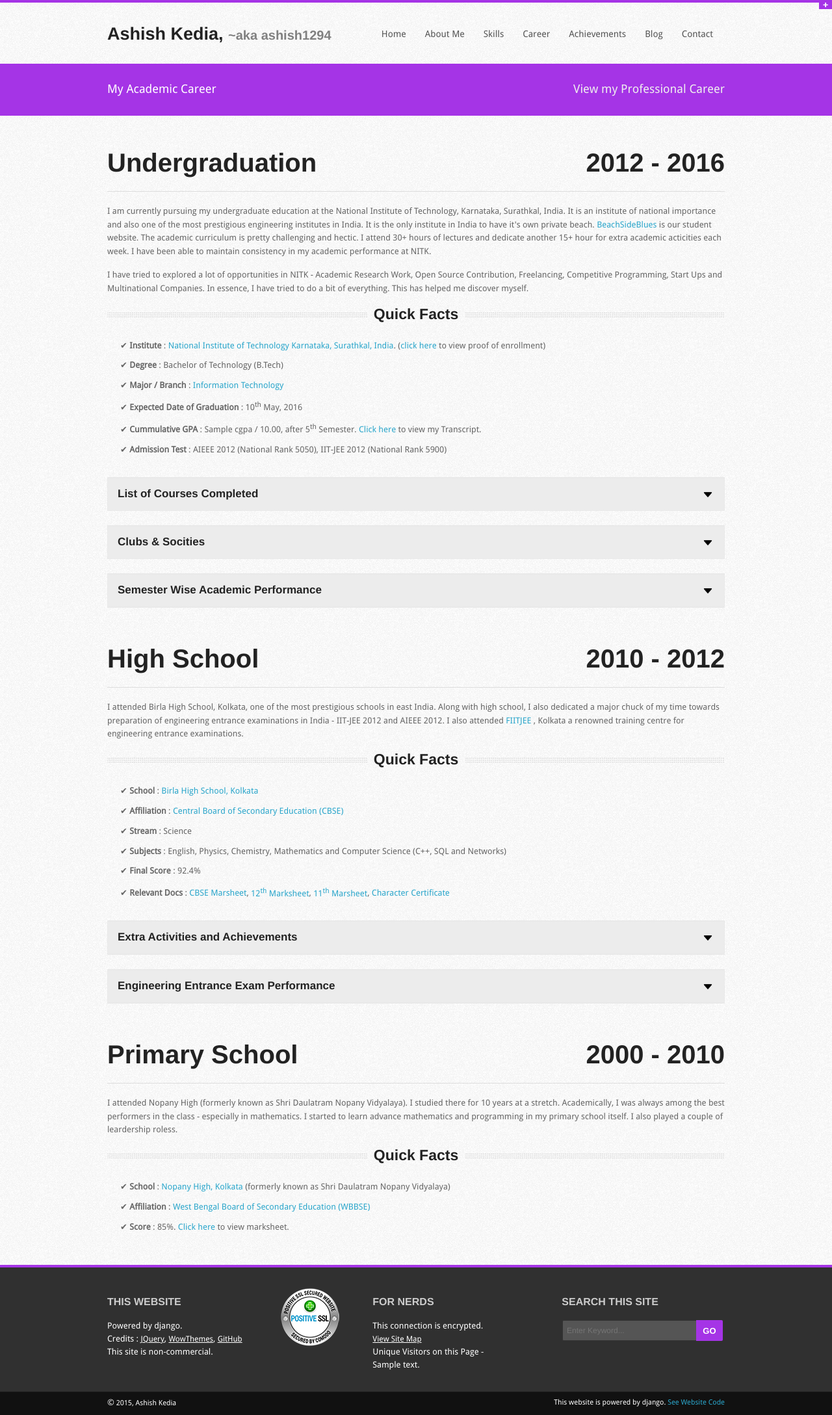
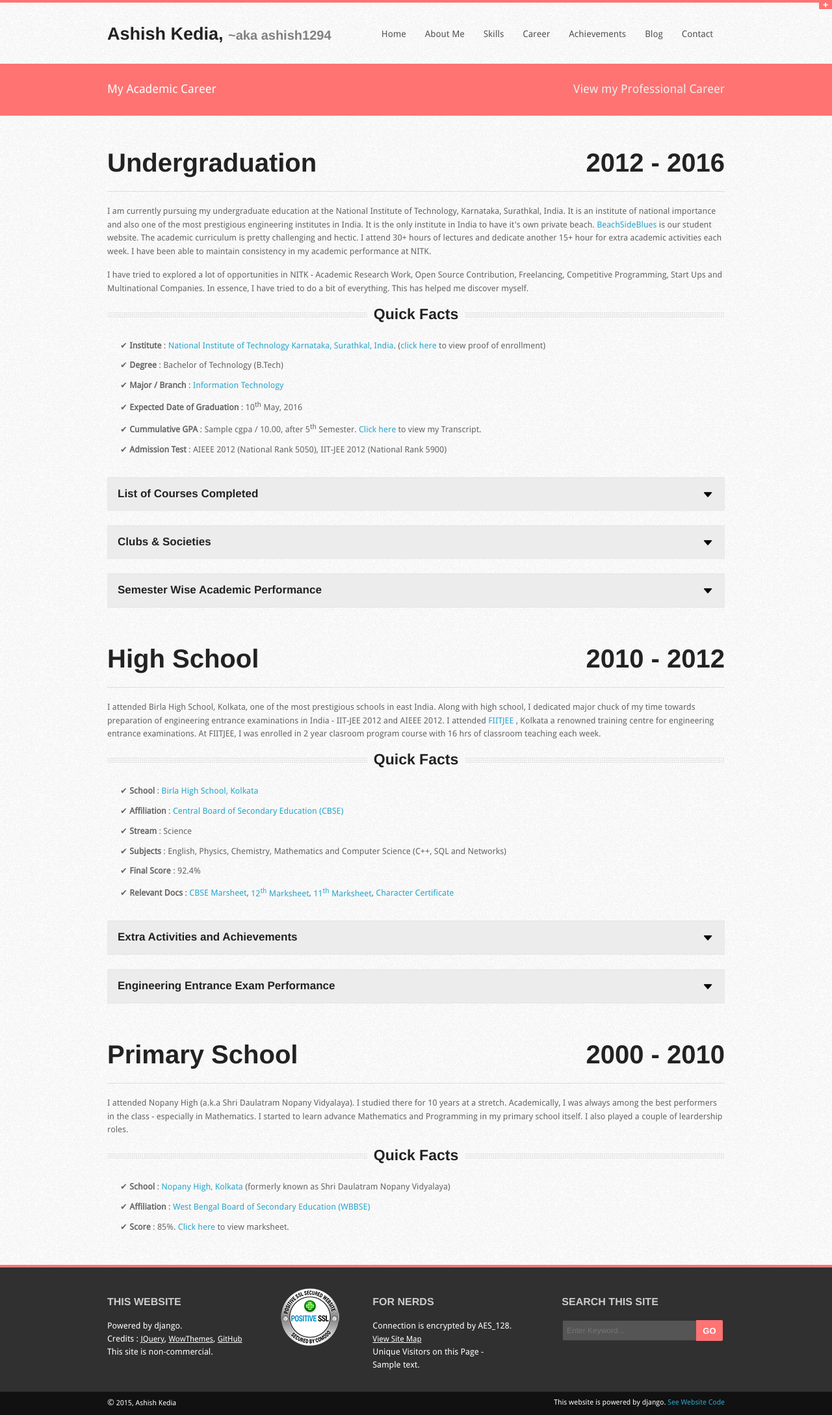
Before and after one commit to ashish1294/PersonalWebsite, a Django app: template mysite/templates/academic_career.html in a window 1280 px wide. Shown: the whole page at 65% size. Run offline with Django 3.2, Linux system fonts and the light colour scheme; the template is opened without the code that fills it: most values are stand-ins (such as "Sample title", 1, 10 or a date in 2020).

Commit message:
Spelling Errors, Change of Theme color

```diff
--- a/PersonalWebsite/settings.py
+++ b/PersonalWebsite/settings.py
@@ -67,7 +67,7 @@ DATABASES = {
         'ENGINE': 'django.db.backends.mysql',
         'NAME': 'personalwebsite',
         'USER': 'root',
-        'PASSWORD': 'test_password',
+        'PASSWORD': '',
         'HOST': '127.0.0.1',
         'PORT': '3306',
     }
--- a/mysite/files/css/skins/pink.css
+++ b/mysite/files/css/skins/pink.css
@@ -1,35 +1,36 @@
-.colorme {color:#a534e6;}
-.nav-bar > li:hover, .nav-bar > li a:hover  { color: #a534e6;}
+.colorme {color:#FF7373;}
+.nav-bar > li:hover, .nav-bar > li a:hover  { color: #FF7373;}
+.nav-bar > li:focus, .nav-bar > li a:focus  { color: #FF7373;}
 .nav-bar > li.active > a { }
-ul.flyout li a:hover, .nav-bar li ul li a:hover {color:#a534e6;}
-.flyout {border-top:2px solid #a534e6;}
-.sectiontitle {border-left: 4px solid #a534e6;}
-::-moz-selection{background:#a534e6;color:#fff;}
-::selection{background:#a534e6;color:#fff;}
-.ca-menu li:hover .ca-main {color: #a534e6;}
-.topborder { border-top:4px solid #a534e6;}
-.readmore {background:#a534e6;}
- #subheader {background: #a534e6;border-top: 1px solid #a534e6; color: #fff;}
+ul.flyout li a:hover, .nav-bar li ul li a:hover {color:#FF7373;}
+.flyout {border-top:2px solid #FF7373;}
+.sectiontitle {border-left: 4px solid #FF7373;}
+::-moz-selection{background:#FF7373;color:#fff;}
+::selection{background:#FF7373;color:#fff;}
+.ca-menu li:hover .ca-main {color: #FF7373;}
+.topborder { border-top:4px solid #FF7373;}
+.readmore {background:#FF7373;}
+ #subheader {background: #FF7373;border-top: 1px solid #FF7373; color: #fff;}
  #subheader a {color: #eee;}
  #subheader a:hover {color: #fff;}
- .readmore {background:#a534e6;}
- #testimonials blockquote cite {color:#a534e6;}
+ .readmore {background:#FF7373;}
+ #testimonials blockquote cite {color:#FF7373;}
  .tags {background:#444;}
- ul.pagination li.current a {background: #a534e6;}
-.saymore {color:#a534e6;}
-.submit {background:#a534e6;}
-dl.tabs dd.active { border-bottom: 3px solid #a534e6;}
-ul.accordion > li.active {border-top: 3px solid #a534e6;}
-div.alert-box.default { background-color: #a534e6;}
-.slide {	margin: 0;	padding: 0;	border-top: solid 4px #a534e6;}
-.btn-slide {	background:#a534e6 url(../../images/plus.png) no-repeat;}
-.btn-slide.active { background: #a534e6 url(../../images/minus.png) no-repeat;}
-#footer {border-top:#a534e6 4px solid;}
-.back-top a:hover{background-color: #a534e6;}
-.sf-shadow ul {border-top:2px solid #a534e6;}
-.panel {border-left:4px solid #a534e6;}
-.colorbackground {background:#a534e6;}
-a.projectdetail { background: #a534e6;opacity:0.8;}
-a.projectdetail:hover { background: #a534e6;opacity:1.0;}
-#testimonials {border-left: solid 6px #a534e6;}
-.ei-title h2{background:#a534e6;}
+ ul.pagination li.current a {background: #FF7373;}
+.saymore {color:#FF7373;}
+.submit {background:#FF7373;}
+dl.tabs dd.active { border-bottom: 3px solid #FF7373;}
+ul.accordion > li.active {border-top: 3px solid #FF7373;}
+div.alert-box.default { background-color: #FF7373;}
+.slide {	margin: 0;	padding: 0;	border-top: solid 4px #FF7373;}
+.btn-slide {	background:#FF7373 url(../../images/plus.png) no-repeat;}
+.btn-slide.active { background: #FF7373 url(../../images/minus.png) no-repeat;}
+#footer {border-top:#FF7373 4px solid;}
+.back-top a:hover{background-color: #FF7373;}
+.sf-shadow ul {border-top:2px solid #FF7373;}
+.panel {border-left:4px solid #FF7373;}
+.colorbackground {background:#FF7373;}
+a.projectdetail { background: #FF7373;opacity:0.8;}
+a.projectdetail:hover { background: #FF7373;opacity:1.0;}
+#testimonials {border-left: solid 6px #FF7373;}
+.ei-title h2{background:#FF7373;}
--- a/mysite/files/css/style.css
+++ b/mysite/files/css/style.css
@@ -95,7 +95,7 @@ span.prefix,span.postfix { background: #f2f2f2; border: 1px solid #cccccc; }
 .postfix { right: 2px; -moz-border-radius-topright: 2px; -webkit-border-top-right-radius: 2px; border-top-right-radius: 2px; -moz-border-radius-bottomright: 2px; -webkit-border-bottom-right-radius: 2px; border-bottom-right-radius: 2px; }
 input[type="text"],input[type="password"],input[type="date"],input[type="datetime"],input[type="email"],input[type="number"],input[type="search"],input[type="tel"],input[type="time"],input[type="url"],textarea { font-family: "Helvetica Neue", "Helvetica", Helvetica, Arial, sans-serif; border: 0px; -webkit-border-radius: 2px; -moz-border-radius: 2px; -ms-border-radius: 2px; -o-border-radius: 2px; border-radius: 2px; -webkit-box-shadow: 0 1px 2px rgba(0, 0, 0, 0.1); -moz-box-shadow: 0 1px 2px rgba(0, 0, 0, 0.1); box-shadow: 0 1px 2px rgba(0, 0, 0, 0.1); color: rgba(0, 0, 0, 0.75); display: block; font-size: 14px; margin: 1px 0 12px 0; padding: 6px; height: 30px; width: 100%; -webkit-transition: all 0.3s linear; -moz-transition: all 0.3s linear; -o-transition: all 0.3s linear; transition: all 0.3s linear; }
 input[type="text"].oversize,input[type="password"].oversize,input[type="date"].oversize,input[type="datetime"].oversize,input[type="email"].oversize,input[type="number"].oversize,input[type="search"].oversize,input[type="tel"].oversize,input[type="time"].oversize,input[type="url"].oversize,textarea.oversize { font-size: 17px; padding: 4px 6px; }
-input[type="text"]:focus,input[type="password"]:focus,input[type="date"]:focus,input[type="datetime"]:focus,input[type="email"]:focus,input[type="number"]:focus,input[type="search"]:focus,input[type="tel"]:focus,input[type="time"]:focus,input[type="url"]:focus,textarea:focus { background: #fafafa; outline: none !important; border-color: #b3b3b3; -webkit-box-shadow: 0px 0px 11px 1px rgba(165,52,230,0.79);-moz-box-shadow: 0px 0px 11px 1px rgba(165,52,230,0.79); box-shadow: 0px 0px 11px 1px rgba(165,52,230,0.79);}
+input[type="text"]:focus,input[type="password"]:focus,input[type="date"]:focus,input[type="datetime"]:focus,input[type="email"]:focus,input[type="number"]:focus,input[type="search"]:focus,input[type="tel"]:focus,input[type="time"]:focus,input[type="url"]:focus,textarea:focus { background: #fafafa; outline: none !important; border-color: #b3b3b3; -webkit-box-shadow: 0px 0px 11px 1px rgba(255,115,115,0.79);-moz-box-shadow: 0px 0px 11px 1px rgba(255,115,115,0.79); box-shadow: 0px 0px 11px 1px rgba(255,115,115,0.79);}
 input[type="text"][disabled],input[type="password"][disabled],input[type="date"][disabled],input[type="datetime"][disabled],input[type="email"][disabled],input[type="number"][disabled],input[type="search"][disabled],input[type="tel"][disabled],input[type="time"][disabled],input[type="url"][disabled],textarea[disabled] { background-color: #ddd }
 textarea { height: auto }
 select { width: 100% }
@@ -796,7 +796,7 @@ a:focus { outline: none }
 #footer a:hover {text-decoration: none;}
 #footer h1 { font-size: 16px; color: #ccc; margin-bottom: 20px; }
 .newsmargin { margin-left: 46px }
-#footer .button { box-shadow: none; width: auto; nowhitespace: afterproperty; background: #a534e6; color: #FFF; cursor: pointer; display: inline-block; font-family: "Helvetica Neue", "Helvetica", Helvetica, Arial, sans-serif; font-size: 13px; font-weight: bold; line-height: 1; margin: 0; outline: none; padding: 10px 10px 11px; position: relative; text-align: center; text-decoration: none; -webkit-transition: background-color 0.15s ease-in-out; -moz-transition: background-color 0.15s ease-in-out; -o-transition: background-color 0.15s ease-in-out; transition: background-color 0.15s ease-in-out; }
+#footer .button { box-shadow: none; width: auto; nowhitespace: afterproperty; background: #FF7373; color: #FFF; cursor: pointer; display: inline-block; font-family: "Helvetica Neue", "Helvetica", Helvetica, Arial, sans-serif; font-size: 13px; font-weight: bold; line-height: 1; margin: 0; outline: none; padding: 10px 10px 11px; position: relative; text-align: center; text-decoration: none; -webkit-transition: background-color 0.15s ease-in-out; -moz-transition: background-color 0.15s ease-in-out; -o-transition: background-color 0.15s ease-in-out; transition: background-color 0.15s ease-in-out; }
 #footer input[type="text"] { background: #555; font-family: "Helvetica Neue", "Helvetica", Helvetica, Arial, sans-serif; border: 1px solid #333; -webkit-border-radius: 2px; -moz-border-radius: 2px; -ms-border-radius: 2px; -o-border-radius: 2px; border-radius: 2px; color: #FFF; display: block; font-size: 12px; margin: 0 0 12px 0; padding: 6px; height: 32px; width: 100%; -webkit-transition: all 0.15s linear; -moz-transition: all 0.15s linear; -o-transition: all 0.15s linear; transition: all 0.15s linear; box-shadow: none; }
 #footer input[type="text"]:focus { -webkit-box-shadow: 0px 0px 11px 1px rgba(205,255,255,0.79); -moz-box-shadow: 0px 0px 11px 1px rgba(255,255,255,0.85); box-shadow: 0px 0px 11px 1px rgba(255,255,255,0.85); }
 .copyright { background: #111; padding: 7px 0; border-top: 1px solid #181818; color: #444; }
@@ -868,13 +868,14 @@ a:focus { outline: none }
 .optionscolor {width:20px;height:20px;border:1px solid #fff; float:left;}
 
 .nav-bar li.current{
-    background:#a534e6;
+    background:#FF7373;
 }
-.nav-bar li.current a:hover{
+.nav-bar li.current a:hover, .nav-bar li.current a:focus{
     color: white;
 }
+
 .nav-bar li.current ul a:hover{
-	color:#a534e6;
+	color:#FF7373;
 }
 
 .sociallist{
--- a/mysite/templates/aboutme.html
+++ b/mysite/templates/aboutme.html
@@ -134,12 +134,12 @@
         <ul class="responsive-accordion accordion">
             <li>
                 <div class="responsive-accordion-head title">
-                    <h5>A Short Biography
+                    <h5>A Short Autobiography
                     <img src="{% static 'images/arrow.png' %}" style="width: 20px; float: right; vertical-align: center;" class="arrow"/></h5>
                 </div>
                 <div class="responsive-accordion-panel content">
                   <p>
-                    I am 21. I am tall (about ~ 187cm) but I weigh about 128 lbs (58 kgs). My eyesight is little weak mostly because of the
+                    I am 21 years old. I am tall (about ~ 187cm) but I weigh about 128 lbs (58 kgs). My eyesight is a little weak mostly because of the
                     long hours I spend in-front of display terminals. First thing, I do not like being social -
                     mostly because I do not know what it exactly means! I belong to a very diverse Indian joint family of more than 20 people.
                     I like music + hot cappuccino + black/green terminal and that is why I am often seen with all three of it. Like most
@@ -151,7 +151,7 @@
                     My failures have motivated me more than my achievements. I work as hard as possible. I am usually good at working under pressure
                     with an upcoming deadline to meet. I also like self-learning usually via web. I hate reading books - novels, technical,
                     academic, etc - all of it. I am not patient enough to read a whole book. I love debating especially technical debate among
-                    a small set of people. I am rarely angry. I am a vegetarian and like trying out new dishes and cusine. I maintain a digital
+                    a small set of people. I am rarely angry. I am a vegetarian and like trying out new dishes and cuisine. I maintain a digital
                     diary and ocassionaly write stuff. I have traveled through 21/29 states in India. I have visited 2 other coutries apart from
                     India i.e., UAE and US.
                   </p>
--- a/mysite/templates/academic_career.html
+++ b/mysite/templates/academic_career.html
@@ -42,7 +42,7 @@
         <h1><b>Undergraduation <span style="float: right;">2012 - 2016</span></b></h1>
         <hr/>
         <p>
-            I am currently pursuing my undergraduate education at the National Institute of Technology, Karnataka, Surathkal, India. It is an institute of national importance and also one of the most prestigious engineering institutes in India. It is the only institute in India to have it's own private beach. <a href="http://beachsideblues.com/">BeachSideBlues</a> is our student website. The academic curriculum is pretty challenging and hectic. I attend 30+ hours of lectures and dedicate another 15+ hour for extra academic acticities each week. I have been able to maintain consistency in my academic performance at NITK.
+            I am currently pursuing my undergraduate education at the National Institute of Technology, Karnataka, Surathkal, India. It is an institute of national importance and also one of the most prestigious engineering institutes in India. It is the only institute in India to have it's own private beach. <a href="http://beachsideblues.com/">BeachSideBlues</a> is our student website. The academic curriculum is pretty challenging and hectic. I attend 30+ hours of lectures and dedicate another 15+ hour for extra academic activities each week. I have been able to maintain consistency in my academic performance at NITK.
         </p>
         <p>
             I have tried to explored a lot of opportunities in NITK - Academic Research Work, Open Source Contribution, Freelancing, Competitive Programming, Start Ups and Multinational Companies. In essence, I have tried to do a bit of everything. This has helped me discover myself.
@@ -100,7 +100,7 @@
             <br/>
             <li>
                 <div class="responsive-accordion-head title">
-                    <h5>Clubs &amp; Socities
+                    <h5>Clubs &amp; Societies
                     <img src="{% static 'images/arrow.png' %}" style="float: right; width: 20px; vertical-align: center;" class="arrow"/> </h5>
                 </div>
                 <div class="responsive-accordion-panel content">
@@ -136,7 +136,8 @@
         <h1><b>High School <span style="float: right;">2010 - 2012</span></b></h1>
         <hr/>
         <p>
-            I attended Birla High School, Kolkata, one of the most prestigious schools in east India. Along with high school, I also dedicated a major chuck of my time towards preparation of engineering entrance examinations in India - IIT-JEE 2012 and AIEEE 2012. I also attended <a href="http://www.fiitjee.com/">FIITJEE </a>, Kolkata a renowned training centre for engineering entrance examinations.
+            I attended Birla High School, Kolkata, one of the most prestigious schools in east India. Along with high school, I dedicated major chuck of my time towards preparation of engineering entrance examinations in India - IIT-JEE 2012 and AIEEE 2012. I attended <a href="http://www.fiitjee.com/">FIITJEE </a>, Kolkata a renowned training centre for engineering entrance examinations. At FIITJEE, I was enrolled in 2 year clasroom program course with 16 hrs of classroom
+            teaching each week.
         </p>
         <div class="centersectiontitle">
             <h4>Quick Facts</h4>
@@ -157,7 +158,7 @@
             &#x2714; <b>Final Score</b> : 92.4%
         </p>
         <p class="list_para">
-            &#x2714; <b>Relevant Docs</b> : <a href="https://drive.google.com/open?id=0B6A-3_6rwie9TFE2bnRJSWlOQXc&authuser=0" target="_blank">CBSE Marsheet</a>, <a href="https://drive.google.com/open?id=0B6A-3_6rwie9cnZ4eTdYWktNZzg&authuser=0" target="_blank">12<sup>th</sup> Marksheet</a>, <a href="https://drive.google.com/open?id=0B6A-3_6rwie9ME5mN3FCOWRsSGc&authuser=0" target="_blank">11<sup>th</sup> Marsheet</a>, <a href="https://drive.google.com/open?id=0B6A-3_6rwie9Q3g2VXY0OWlXNUE&authuser=0" target="_blank">Character Certificate</a>
+            &#x2714; <b>Relevant Docs</b> : <a href="https://drive.google.com/open?id=0B6A-3_6rwie9TFE2bnRJSWlOQXc&authuser=0" target="_blank">CBSE Marsheet</a>, <a href="https://drive.google.com/open?id=0B6A-3_6rwie9cnZ4eTdYWktNZzg&authuser=0" target="_blank">12<sup>th</sup> Marksheet</a>, <a href="https://drive.google.com/open?id=0B6A-3_6rwie9ME5mN3FCOWRsSGc&authuser=0" target="_blank">11<sup>th</sup> Marksheet</a>, <a href="https://drive.google.com/open?id=0B6A-3_6rwie9Q3g2VXY0OWlXNUE&authuser=0" target="_blank">Character Certificate</a>
         </p>
         <br/>
         <ul class="responsive-accordion accordion">
@@ -215,7 +216,7 @@
         <h1><b>Primary School <span style="float: right;">2000 - 2010</span></b></h1>
         <hr/>
         <p>
-            I attended Nopany High (formerly known as Shri Daulatram Nopany Vidyalaya). I studied there for 10 years at a stretch. Academically, I was always among the best performers in the class - especially in mathematics. I started to learn advance mathematics and programming in my primary school itself. I also played a couple of leardership roless.
+            I attended Nopany High (a.k.a Shri Daulatram Nopany Vidyalaya). I studied there for 10 years at a stretch. Academically, I was always among the best performers in the class - especially in Mathematics. I started to learn advance Mathematics and Programming in my primary school itself. I also played a couple of leardership roles.
         </p>
         <div class="centersectiontitle">
             <h4>Quick Facts</h4>
@@ -328,7 +329,7 @@
             $('#semwise_chart').highcharts({
                 chart: {
                     type: 'column',
-                    plotBackgroundColor : '#F3E8FA',
+                    plotBackgroundColor : '#FFF1F1',
                     //plotBackgroundImage: "{% static 'images/bg.png' %}"
 
                 },
@@ -393,7 +394,7 @@
                             },
                         {% endfor %}
                     ],
-                    color : '#a534e6'
+                    color : '#FF7373'
                 },
                 ]
             });
--- a/mysite/templates/base.html
+++ b/mysite/templates/base.html
@@ -1,6 +1,6 @@
 <!DOCTYPE html>
 <!--
-      Hi, I specially like people who see the page source. Let's get in touch !
+      Hi, I especially like people who see the page source. Let's get in touch !
       This is the source-code of https://www.ashishkedia.me
       Author : Ashish Kedia
       Year : 2015
@@ -18,6 +18,11 @@
     <link rel="stylesheet" type="text/css" href="{% static 'css/skins/pink.css' %}">
     <link rel="stylesheet" type="text/css" href="{% static 'css/responsive.css' %}">
     <link rel="icon" type="image/png" href="{% static 'images/face.png' %}">
+    <script type="text/javascript">
+        console.log('Woah ! Look at You!');
+        console.log('I like meeting coders, developers and hackers :)');
+        console.log("Let's get in touch ! Visit https://www.ashishkedia.me/contact/");
+    </script>
 </head>
 <body background="{% static 'images/bg.png' %}">
     <!-- HIDDEN PANEL
@@ -103,7 +108,7 @@
         </div>
         <div class="three columns">
             <h1>FOR NERDS</h1>
-            This connection is encrypted. <br />
+            Connection is encrypted by AES_128. <br />
             <a href="/sitemap.xml">View Site Map</a> <br/>
             Unique Visitors on this Page - {{visitors}}
         </div>
```
Also changed, not shown: mysite/files/images/slide/memories.jpg.
